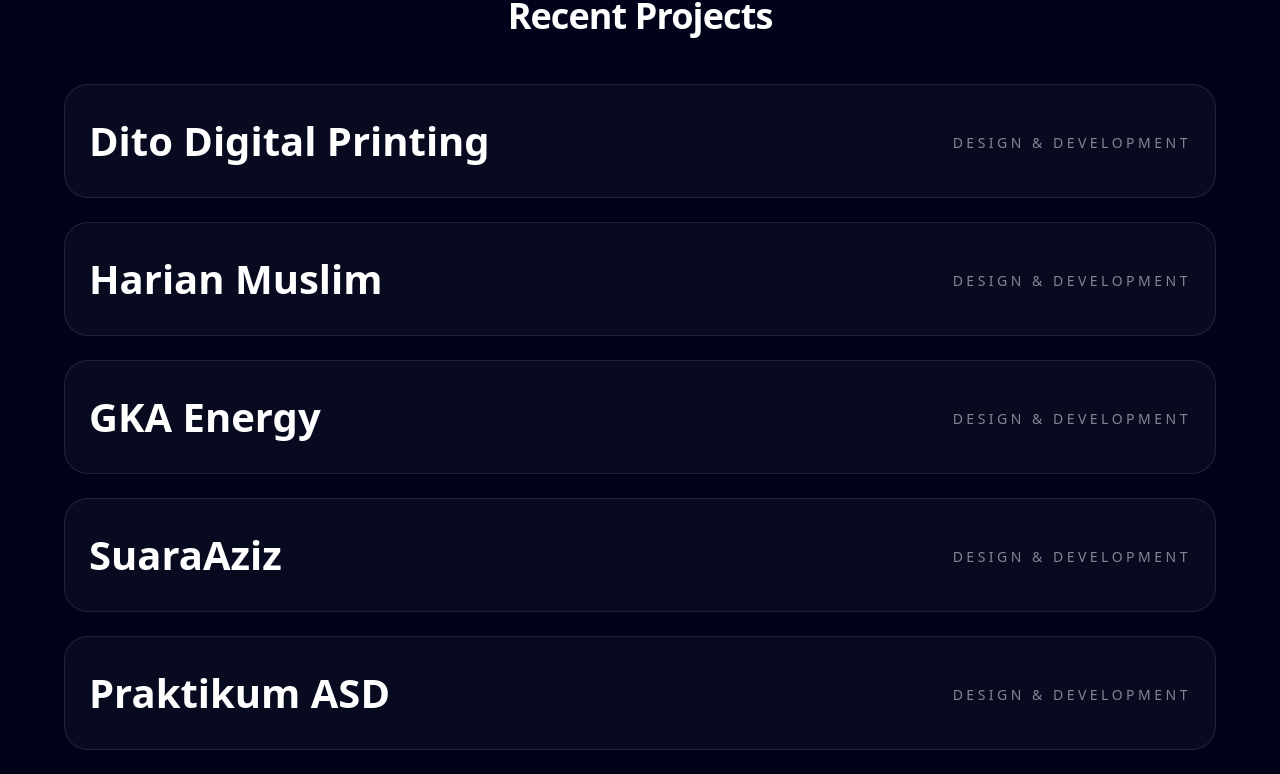
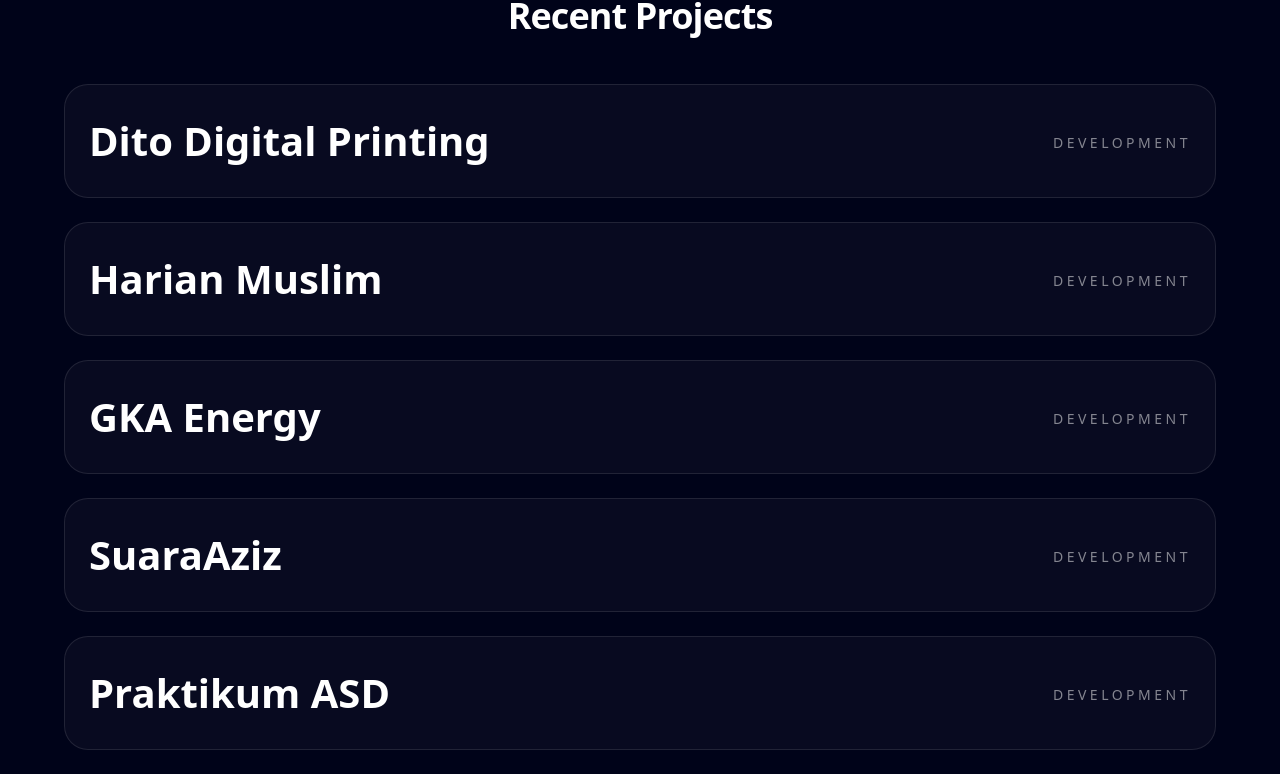
Before and after one commit to Caseinn/Portfolio, a Next.js app: page / in a window 1280 px wide. Shown: the part 1256-2030 px from the top of the page. Built offline with nearby package versions, Linux system fonts and the light colour scheme.

Commit message:
refactor: remove 'Design &' from project roles

```diff
--- a/components/projects-section.tsx
+++ b/components/projects-section.tsx
@@ -82,7 +82,7 @@ import { projects } from "@/data";
 
         {/* Right: Role */}
         <p className="mt-1 text-sm uppercase tracking-[0.25em] text-white/50 text-right">
-          {role ?? "Design & Development"}
+          {role ?? "Development"}
         </p>
       </>
     );
@@ -105,7 +105,7 @@ import { projects } from "@/data";
 
   function ProjectCard({ project }: { project: Project }) {
     const isDisabled = !project.url;
-    const roleLabel = project.role ?? "Design & Development";
+    const roleLabel = project.role ?? "Development";
 
     const cardContent = (
       <>
--- a/data/index.ts
+++ b/data/index.ts
@@ -28,16 +28,13 @@ export const socialMedia = [
 
 export const projects = [
   // { title: "Portfolio", src: "/projects/p1.webp", role: "Design & Development" },
-  { title: "Dito Digital Printing", src: "/projects/p13.webp", role: "Design & Development", url: "https://www.ditodigitalprinting.my.id/" },
-  { title: "Harian Muslim", src: "/projects/p12.webp", role: "Design & Development", url: "https://muslim.caseinn.web.id/" },
-  { title: "GKA Energy", src: "/projects/p5.webp", role: "Design & Development", url: "https://www.gkaenergy.co.id/" },
-  { title: "SuaraAziz", src: "/projects/p10.webp", role: "Design & Development", url: "https://suaraziz.caseinn.web.id/" },
-  { title: "Praktikum ASD", src: "/projects/p6.webp", role: "Design & Development", url: "https://praktikum-asd-rd.vercel.app/" },
-  { title: "Duotone Filter", src: "/projects/p8.webp", role: "Design & Development", url: "https://duotone.caseinn.web.id/" },
-  { title: "EduSolver", src: "/projects/p7.webp", role: "Design & Development"},
-  { title: "Nel's Kitchen", src: "/projects/p9.webp", role: "Design & Development" },
-  { title: "Wisata Suka Marga", src: "/projects/p11.webp", role: "Development"},
-  { title: "HarusGerak", src: "/projects/p3.webp", role: "Development" },
-  { title: "PPLK ITERA 2024", src: "/projects/p2.webp", role: "Development" },
-  { title: "Ghost Jump", src: "/projects/p4.webp", role: "Design & Development" },
+  { title: "Dito Digital Printing", src: "/projects/p13.webp", role: "Development", url: "https://www.ditodigitalprinting.my.id/" },
+  { title: "Harian Muslim", src: "/projects/p12.webp", role: "Development", url: "https://muslim.caseinn.web.id/" },
+  { title: "GKA Energy", src: "/projects/p5.webp", role: "Development", url: "https://www.gkaenergy.co.id/" },
+  { title: "SuaraAziz", src: "/projects/p10.webp", role: "Development", url: "https://suaraziz.caseinn.web.id/" },
+  { title: "Praktikum ASD", src: "/projects/p6.webp", role: "Development", url: "https://praktikum-asd-rd.vercel.app/" },
+  { title: "Duotone Filter", src: "/projects/p8.webp", role: "Development", url: "https://duotone.caseinn.web.id/" },
+  { title: "EduSolver", src: "/projects/p7.webp", role: "Development"},
+  { title: "Nel's Kitchen", src: "/projects/p9.webp", role: "Development" },
+  { title: "Ghost Jump", src: "/projects/p4.webp", role: "Development" },
 ];
```
